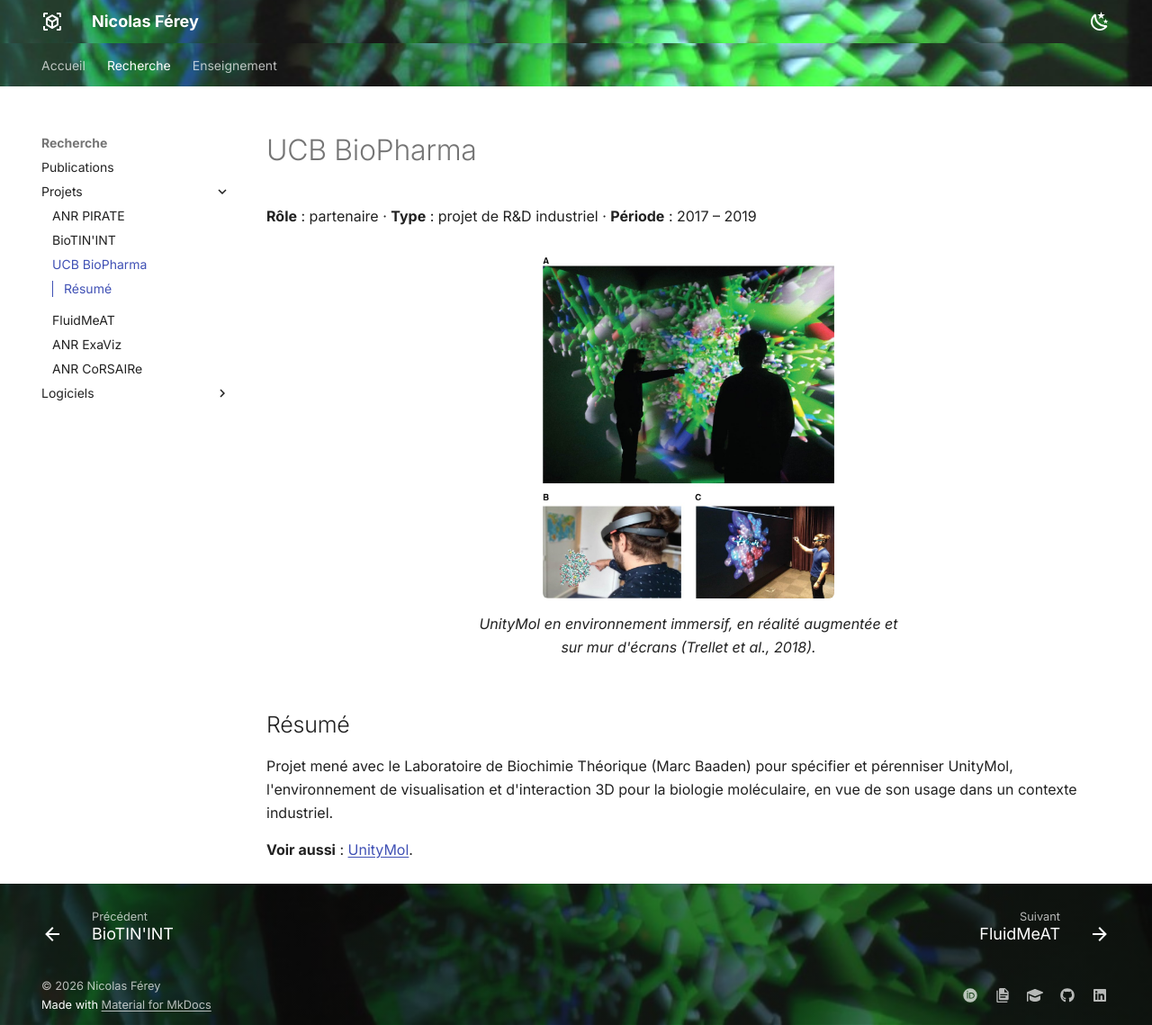
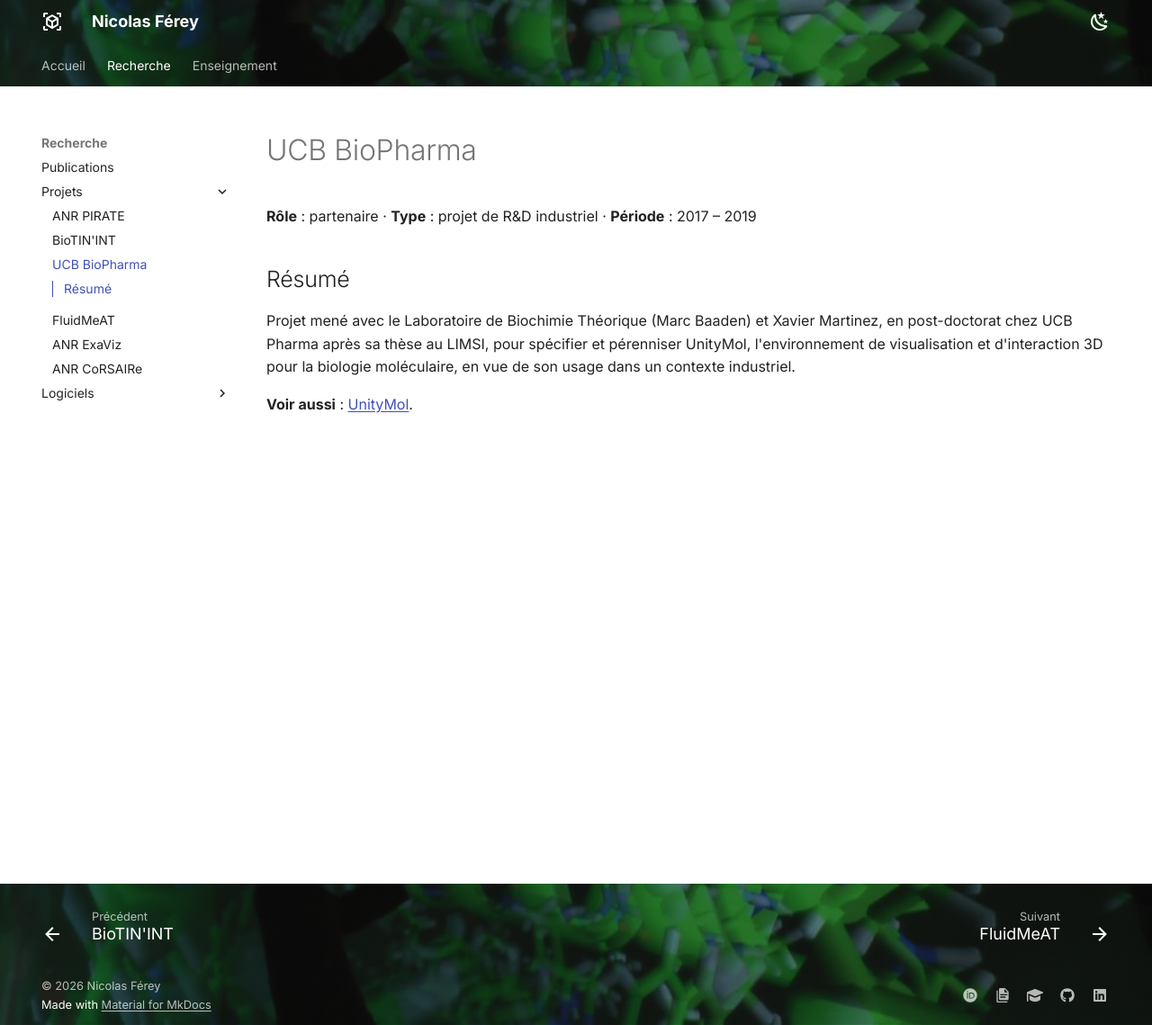
Before and after one commit to nicolasferey/nicolasferey.github.io, an MkDocs documentation site: the page built from docs/projets/ucb-biopharma.md, in a window 1280 px wide and 1139 px high. Shown: the whole window at 90% size. Built offline with MkDocs 1.6.1 and Material for MkDocs 9.7.7, drawn with Linux system fonts in a browser that asks for light colours.

Commit message:
UCB BioPharma : sans image, mention de Xavier Martinez
Co-Authored-By: Claude Opus 5.5 <noreply@anthropic.com>

```diff
--- a/docs/projets/ucb-biopharma.md
+++ b/docs/projets/ucb-biopharma.md
@@ -2,14 +2,10 @@
 
 **Rôle** : partenaire · **Type** : projet de R&D industriel · **Période** : 2017 – 2019
 
-<figure markdown>
-![UnityMol en environnement immersif, en réalité augmentée et sur mur d'écrans (Trellet et al., 2018).](../images/ucb-biopharma.jpg)
-<figcaption>UnityMol en environnement immersif, en réalité augmentée et sur mur d'écrans (Trellet et al., 2018).</figcaption>
-</figure>
-
 ## Résumé
 
-Projet mené avec le Laboratoire de Biochimie Théorique (Marc Baaden) pour spécifier
+Projet mené avec le Laboratoire de Biochimie Théorique (Marc Baaden) et Xavier
+Martinez, en post-doctorat chez UCB Pharma après sa thèse au LIMSI, pour spécifier
 et pérenniser UnityMol, l'environnement de visualisation et d'interaction 3D pour la
 biologie moléculaire, en vue de son usage dans un contexte industriel.
 
```
Also changed, not shown: docs/images/ucb-biopharma.jpg (deleted).
